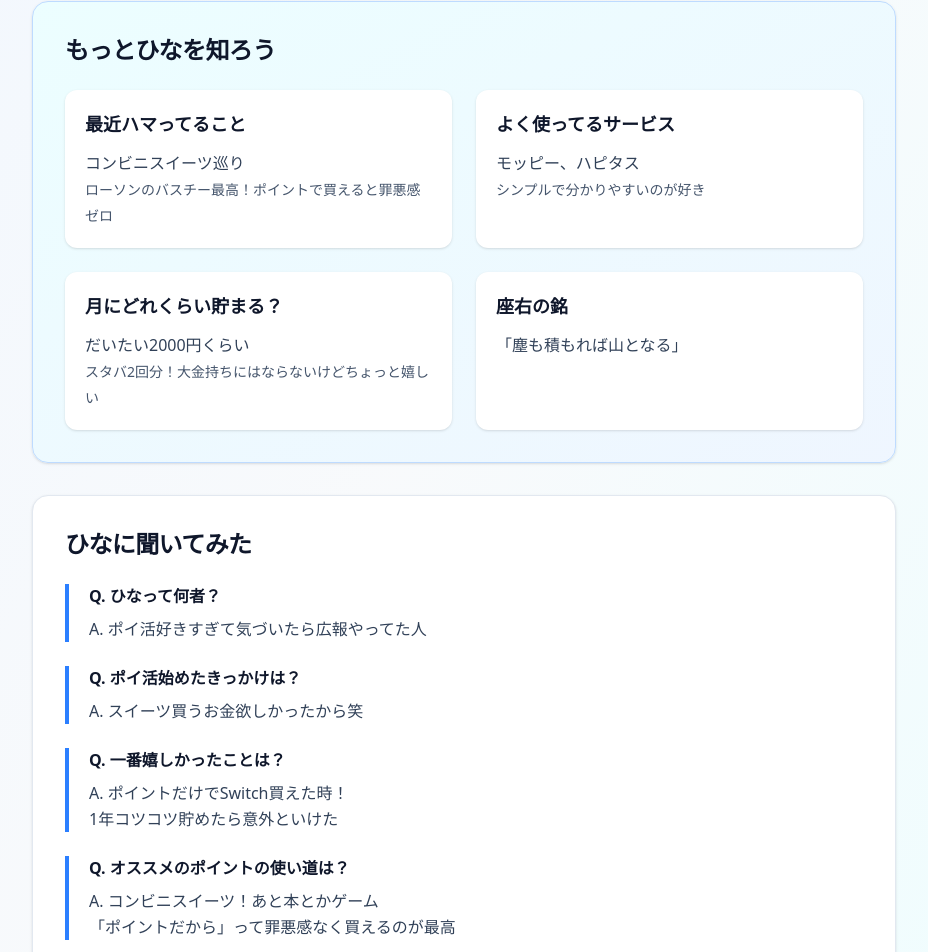
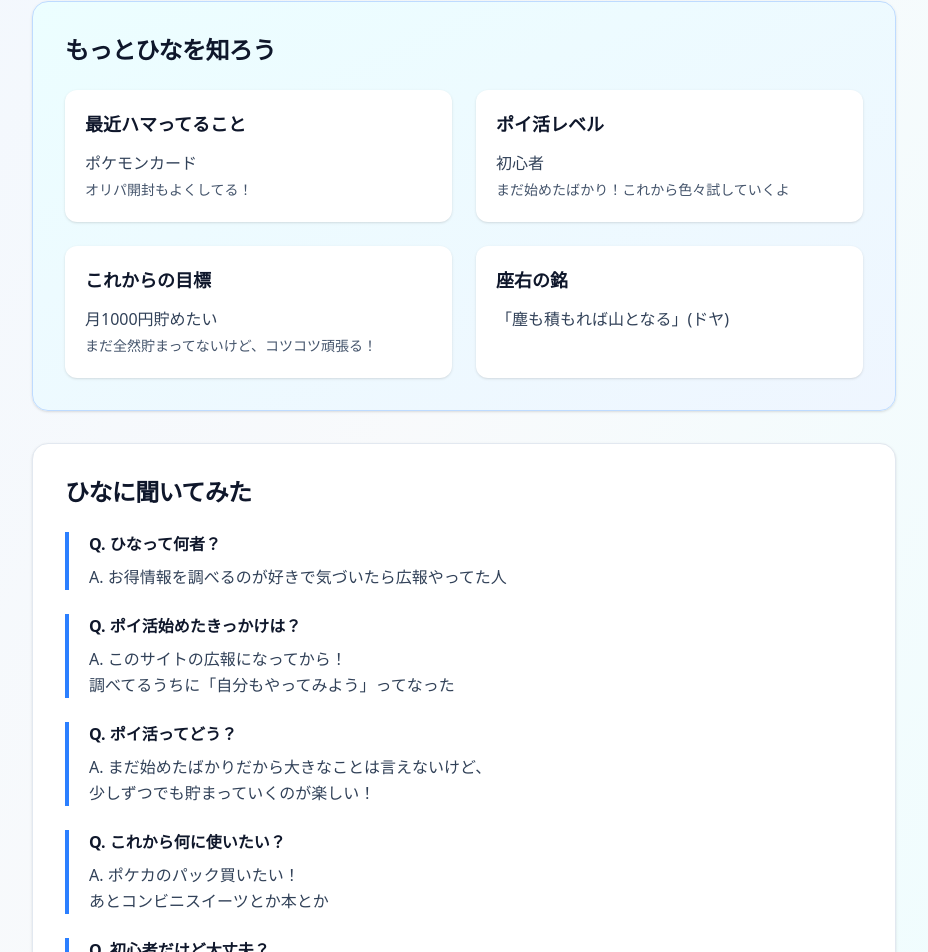
Before and after one commit to haruvv/poi-hub, a Next.js app: page /hina in a window 1280 px wide. Shown: the part 822-1774 px from the top of the page, without its empty margins (176-1104 px from the left). Built offline with nearby package versions, Linux system fonts and the light colour scheme.

Commit message:
fix: ひなちゃんをポイ活初心者の設定に変更

```diff
--- a/app/hina/page.tsx
+++ b/app/hina/page.tsx
@@ -118,36 +118,36 @@ export default function HinaPage() {
                 最近ハマってること
               </h3>
               <p className="text-slate-700 leading-relaxed">
-                コンビニスイーツ巡り
+                ポケモンカード
                 <br />
                 <span className="text-sm text-slate-600">
-                  ローソンのバスチー最高！ポイントで買えると罪悪感ゼロ
+                  オリパ開封もよくしてる！
                 </span>
               </p>
             </div>
 
             <div className="bg-white rounded-xl p-5 shadow-sm">
               <h3 className="text-lg font-bold text-slate-900 mb-3">
-                よく使ってるサービス
+                ポイ活レベル
               </h3>
               <p className="text-slate-700 leading-relaxed">
-                モッピー、ハピタス
+                初心者
                 <br />
                 <span className="text-sm text-slate-600">
-                  シンプルで分かりやすいのが好き
+                  まだ始めたばかり！これから色々試していくよ
                 </span>
               </p>
             </div>
 
             <div className="bg-white rounded-xl p-5 shadow-sm">
               <h3 className="text-lg font-bold text-slate-900 mb-3">
-                月にどれくらい貯まる？
+                これからの目標
               </h3>
               <p className="text-slate-700 leading-relaxed">
-                だいたい2000円くらい
+                月1000円貯めたい
                 <br />
                 <span className="text-sm text-slate-600">
-                  スタバ2回分！大金持ちにはならないけどちょっと嬉しい
+                  まだ全然貯まってないけど、コツコツ頑張る！
                 </span>
               </p>
             </div>
@@ -157,7 +157,7 @@ export default function HinaPage() {
                 座右の銘
               </h3>
               <p className="text-slate-700 leading-relaxed">
-                「塵も積もれば山となる」
+                「塵も積もれば山となる」(ドヤ)
               </p>
             </div>
           </div>
@@ -175,7 +175,7 @@ export default function HinaPage() {
                 Q. ひなって何者？
               </h3>
               <p className="text-slate-700 leading-relaxed">
-                A. ポイ活好きすぎて気づいたら広報やってた人
+                A. お得情報を調べるのが好きで気づいたら広報やってた人
               </p>
             </div>
 
@@ -184,40 +184,42 @@ export default function HinaPage() {
                 Q. ポイ活始めたきっかけは？
               </h3>
               <p className="text-slate-700 leading-relaxed">
-                A. スイーツ買うお金欲しかったから笑
+                A. このサイトの広報になってから！
+                <br />
+                調べてるうちに「自分もやってみよう」ってなった
               </p>
             </div>
 
             <div className="border-l-4 border-blue-500 pl-5">
               <h3 className="font-bold text-slate-900 mb-2">
-                Q. 一番嬉しかったことは？
+                Q. ポイ活ってどう？
               </h3>
               <p className="text-slate-700 leading-relaxed">
-                A. ポイントだけでSwitch買えた時！
+                A. まだ始めたばかりだから大きなことは言えないけど、
                 <br />
-                1年コツコツ貯めたら意外といけた
+                少しずつでも貯まっていくのが楽しい！
               </p>
             </div>
 
             <div className="border-l-4 border-blue-500 pl-5">
               <h3 className="font-bold text-slate-900 mb-2">
-                Q. オススメのポイントの使い道は？
+                Q. これから何に使いたい？
               </h3>
               <p className="text-slate-700 leading-relaxed">
-                A. コンビニスイーツ！あと本とかゲーム
+                A. ポケカのパック買いたい！
                 <br />
-                「ポイントだから」って罪悪感なく買えるのが最高
+                あとコンビニスイーツとか本とか
               </p>
             </div>
 
             <div className="border-l-4 border-blue-500 pl-5">
               <h3 className="font-bold text-slate-900 mb-2">
-                Q. 続けるコツは？
+                Q. 初心者だけど大丈夫？
               </h3>
               <p className="text-slate-700 leading-relaxed">
-                A. 無理しないこと！
+                A. 私も初心者だから一緒に頑張ろう！
                 <br />
-                「絶対毎日やる！」とか決めると疲れるから、思い出した時にやるくらいでOK
+                分からないことがあったらサイトで調べながら進めてるよ
               </p>
             </div>
           </div>
```
